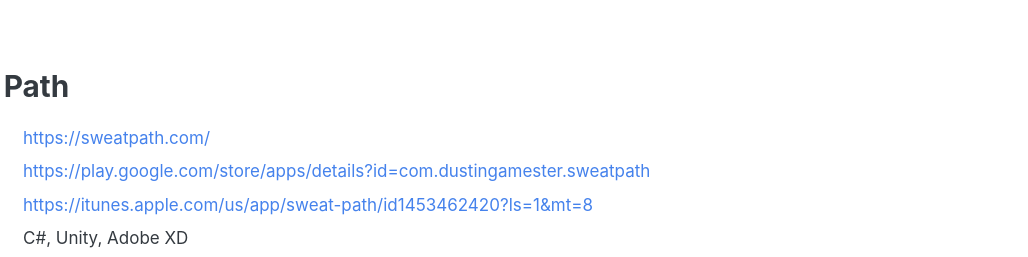
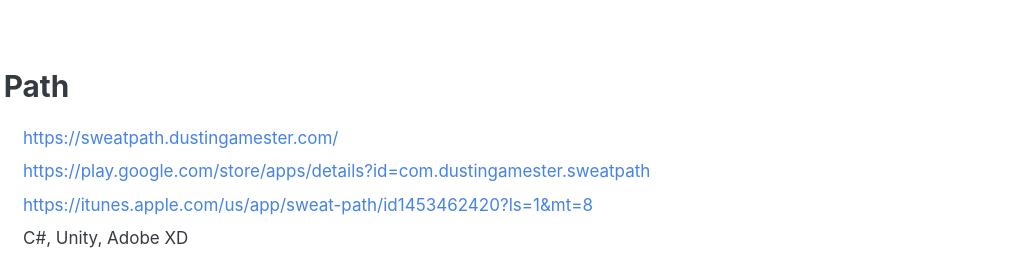
Before and after one commit to dustout/personal-homepage, a website: page DustinGamesterSite/wwwroot/index.html in a window 1280 px wide. Shown: the part 4700-4957 px from the top of the page, 252-1280 px from the left. Drawn offline with nearby package versions, Linux system fonts and the light colour scheme.

Commit message:
Changed domain for sweatpath

```diff
--- a/DustinGamesterSite/wwwroot/index.html
+++ b/DustinGamesterSite/wwwroot/index.html
@@ -135,7 +135,7 @@
         <h3 class="mt-4"><img class="pr-2" src="/img/sweatPathLogo.png" /> Sweat Path</h3>
         <dl class="row">
           <dt class="col-sm-2">Website</dt>
-          <dd class="col-sm-10"><a href="https://sweatpath.com/">https://sweatpath.com/</a></dd>
+          <dd class="col-sm-10"><a href="https://sweatpath.dustingamester.com/">https://sweatpath.dustingamester.com/</a></dd>
           <dt class="col-sm-2">Google Play</dt>
           <dd class="col-sm-10"><a href="https://play.google.com/store/apps/details?id=com.dustingamester.sweatpath">https://play.google.com/store/apps/details?id=com.dustingamester.sweatpath</a></dd>
           <dt class="col-sm-2">App Store</dt>
```
